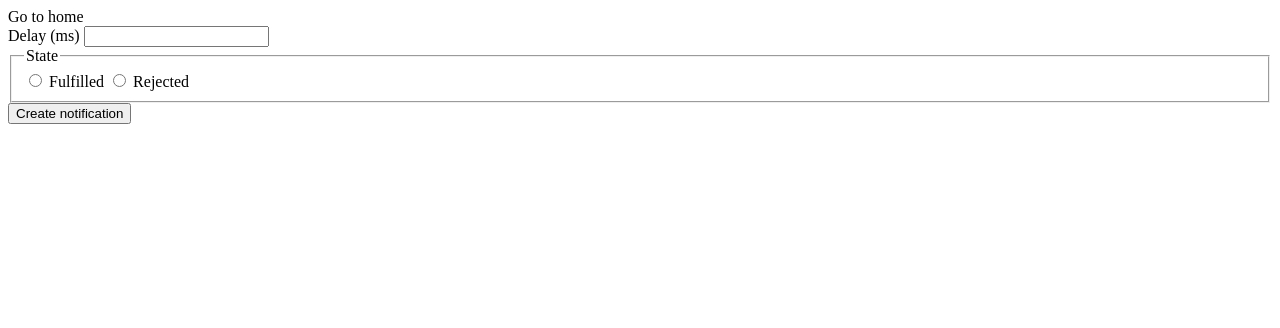
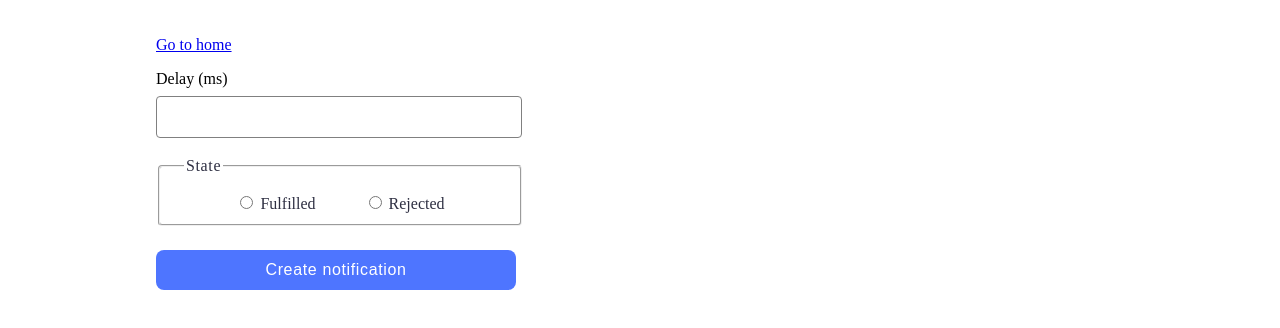
Before and after one commit to ihor-voznyi/goit-js-hw-10, a website built with Vite: page src/2-snackbar.html in a window 1280 px wide. Built offline with nearby package versions, Linux system fonts and the light colour scheme.

Commit message:
upd 2-snackbar.css
styles added

```diff
--- a/src/css/2-snackbar.css
+++ b/src/css/2-snackbar.css
@@ -1,35 +1,77 @@
-/* Reset styles */
-h1,
-h2,
-h3,
-h4,
-h5,
-h6,
-p {
-  margin: 0;
+body {
+  margin: 36px 156px;
 }
 
-p:last-child {
-  margin-bottom: 0;
+.form {
+  display: flex;
+  flex-direction: column;
 }
 
-ul {
-  margin: 0;
-  padding: 0;
-  list-style: none;
+form>label {
+  display: flex;
+  flex-direction: column;
+  gap: 8px;
 }
 
-a {
-  color: currentColor;
-  text-decoration: none;
+[name="delay"] {
+  border: 1px solid #808080;
+  border-radius: 4px;
+  max-width: 332px;
+  max-height: 40px;
+  padding: 8px 16px;
+  margin-bottom: 16px;
+  font-weight: 400;
+  font-size: 16px;
+  line-height: 1.5;
+  letter-spacing: 0.04em;
+  color: #2e2f42;
+  outline: none;
+}
+
+[name="delay"]:focus {
+  border: 1px solid #4e75ff;
+}
+
+legend {
+  margin-left: 24px;
+  font-weight: 400;
+  font-size: 16px;
+  line-height: 1.5;
+  letter-spacing: 0.04em;
+  color: #2e2f42;
+}
+
+fieldset {
+  display: flex;
+  justify-content: center;
+  gap: 48px;
+  padding: 14px 0px 8px 0px;
+  max-width: 360px;
+  max-height: 78px;
+  border-radius: 4px;
+  stroke-width: 1px;
+  stroke: #808080;
+  margin-bottom: 24px;
+  font-weight: 400;
+  font-size: 16px;
+  line-height: 1.5;
+  color: #2e2f42;
 }
 
 button {
-  cursor: pointer;
+  border-style: none;
+  border-radius: 8px;
+  padding: 8px 16px;
+  width: 360px;
+  height: 40px;
+  background: #4e75ff;
+  font-weight: 500;
+  font-size: 16px;
+  line-height: 1.5;
+  letter-spacing: 0.04em;
+  color: #fff;
 }
 
-img {
-  display: block;
-  max-width: 100%;
-  height: auto;
+button:hover {
+  background: #6c8cff;
 }
```
